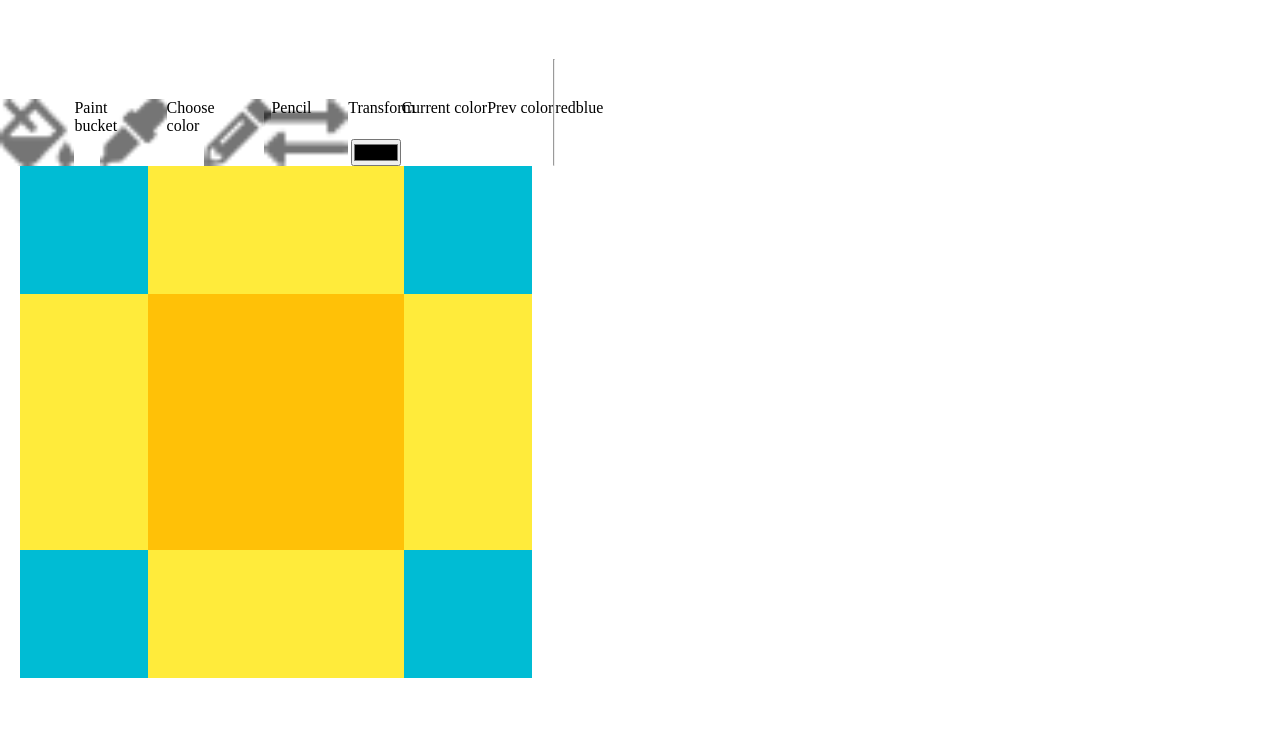
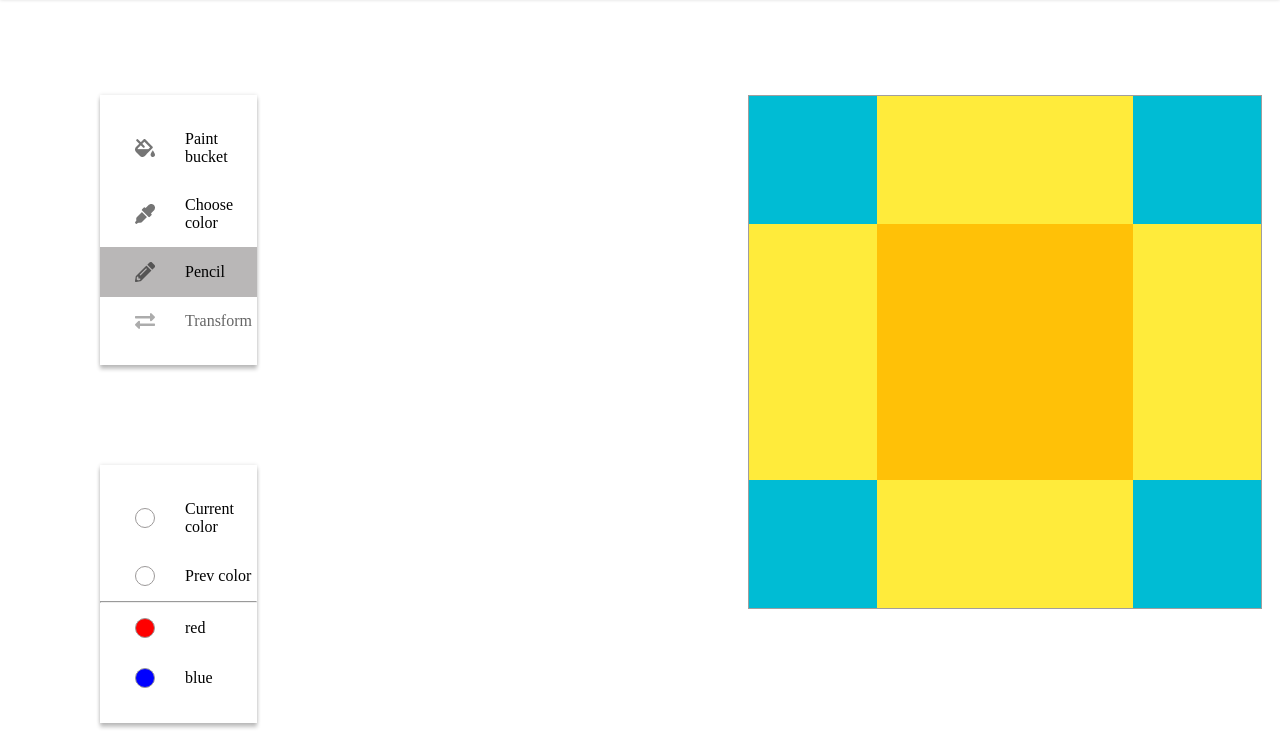
Before and after one commit to VladIvanov2001/Canvas-Palette, a website: page index.html in a window 1280 px wide. Shown: the part 59-800 px from the top of the page. Drawn offline with Linux system fonts and the light colour scheme; files that its build step writes are made by us from their sources.

Commit message:
feat: add styles

```diff
--- a/palette/style.css
+++ b/palette/style.css
@@ -1,58 +1,118 @@
-*{
+* {
     margin: 0;
     padding: 0;
-    list-style: none;
-    box-sizing: border-box;
 }
-main{
+
+menu{
     display: flex;
 }
-canvas{
-    image-rendering: pixelated;
-    margin-left: 20px;
+
+header {
+    width: 100%;
+    padding: 10px 0;
+    display: flex;
+    align-items: center;
+    box-shadow: 0px 4px 4px rgba(0, 0, 0, 0.24), 0px 0px 4px rgba(0, 0, 0, 0.12);
 }
 
-header{
-    border-bottom:1px black solid;
-}
-div{
-    display: flex;
-    margin-top: 40px;
+
+ h1 {
+    font-size: 30px;
+     margin-left: 10px;
 }
 
-.menu{
+.tools-block {
+    width: 35%;
+    display: -webkit-box;
+    display: -ms-flexbox;
     display: flex;
+    -webkit-box-orient: vertical;
+    -webkit-box-direction: normal;
+    -ms-flex-direction: column;
     flex-direction: column;
-    width: 40%;
-    height: 30vh;
-}
-.menu__section-for-tools, .menu__section-for-color {
-    width: 228px;
-    height: 290px;
-    box-shadow: 0 0 10px rgba(0,0,0,0.5);
-    margin-left: 100px;
-}
-.menu__section-for-tools__tool{
-    margin-left: 15px;
-    margin-top: 30px;
 }
 
-.menu__section-for-tools__tool:last-child{
-    opacity: 0.4;
-    margin-bottom: 27px;
+.tools-block__tools, .tools-block__colors {
+    -webkit-box-shadow: 0px 4px 4px rgba(0, 0, 0, 0.24), 0px 0px 4px rgba(0, 0, 0, 0.12);
+    box-shadow: 0px 4px 4px rgba(0, 0, 0, 0.24), 0px 0px 4px rgba(0, 0, 0, 0.12);
+    width: 35%;
+    margin-left: 100px;
+    margin-top: 100px;
+    padding-bottom: 20px;
 }
 
-.menu__section-for-tools__tool span, .menu__section-for-color span{
-    margin-left: 15px;
+.tools-block__tools_item, .tools-block__colors_item {
+    padding: 15px 0;
+    display: -webkit-box;
+    display: -ms-flexbox;
+    display: flex;
+    -webkit-box-align: center;
+    -ms-flex-align: center;
+    align-items: center;
 }
 
-.menu__section-for-color{
-    margin-top: 50px;
-    padding-bottom: 25px;
+.tools-block__tools_item:nth-child(1), .tools-block__colors_item:nth-child(1) {
+    margin-top: 20px;
 }
 
-.menu__section-for-color  input {
+.tools-block__tools_item_active, .tools-block__colors_item_active {
+    background: #75727281;
+}
+
+.tools-block__tools_item {
+    cursor: pointer;
+}
+
+.tools-block__tools_item img {
+    margin-left: 35px;
+}
+
+.tools-block__tools_item span {
+    margin-left: 30px;
+}
+
+.tools-block__tools_item:nth-child(4) {
+    opacity: 0.6;
+}
+
+.tools-block__colors_item {
+    cursor: pointer;
+}
+
+.tools-block__colors_item .color {
+    margin-left: 35px;
+    height: 18px;
+    width: 18px;
     border-radius: 50%;
-    height: 28px;
-    width: 30px;
+    border: 1px solid #9c9999;
 }
+
+.tools-block__colors_item:nth-child(1) .color, .tools-block__colors_item:nth-child(2) .color {
+    background: #fff;
+}
+
+.tools-block__colors_item:nth-child(4) .color {
+    background: #ff0000;
+}
+
+.tools-block__colors_item:nth-child(5) .color {
+    background: #0000ff;
+}
+
+.tools-block__colors_item span {
+    margin-left: 30px;
+}
+
+canvas{
+    width: 512px;
+    height: 512px;
+    background: #a19e9e;
+    margin-top: 100px;
+    margin-left: 300px;
+    border: 1px solid #a19e9e;
+}
+
+#color_input {
+    opacity: 0;
+    cursor: pointer;
+}
```
